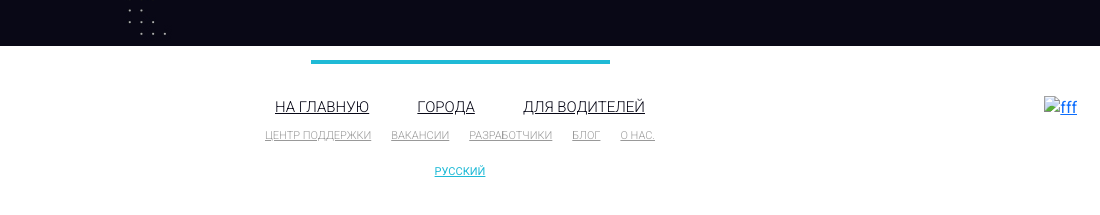
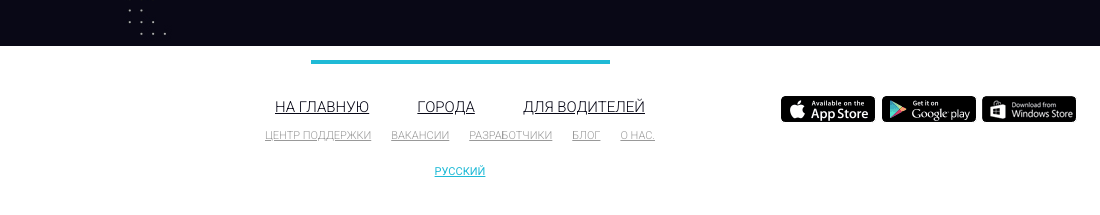
Before and after one commit to AleksandrZubarev/Project-2, a plain HTML site: page index.html in a window 1280 px wide. Shown: the part 5342-5557 px from the top of the page, 180-1280 px from the left. Drawn offline with Linux system fonts and the light colour scheme; the site is published under a folder, as on GitHub Pages, so addresses that start at the root find nothing; files whose address does not match are found by name.

Commit message:
Update index.html

```diff
--- a/index.html
+++ b/index.html
@@ -367,7 +367,7 @@
             <div>
                 <div class="footer_mobile">
                 <a href="#" class="footer_mobile_links">
-                   <img src="/img/Layer 34.png" alt="fff" style="width: 100%;">
+                   <img src="img/Layer 34.png" alt="fff" style="width: 100%;">
                 </a>
                 </div>
             </div>
```
